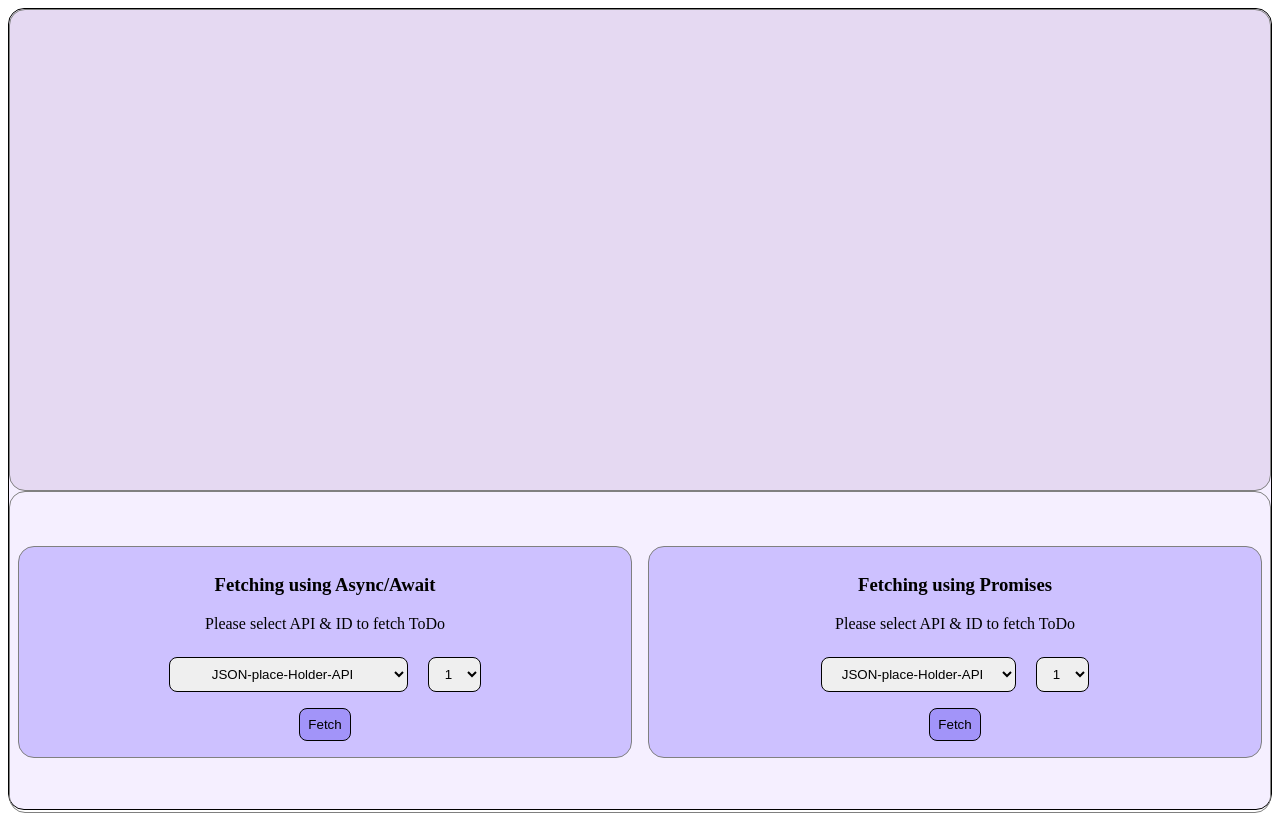
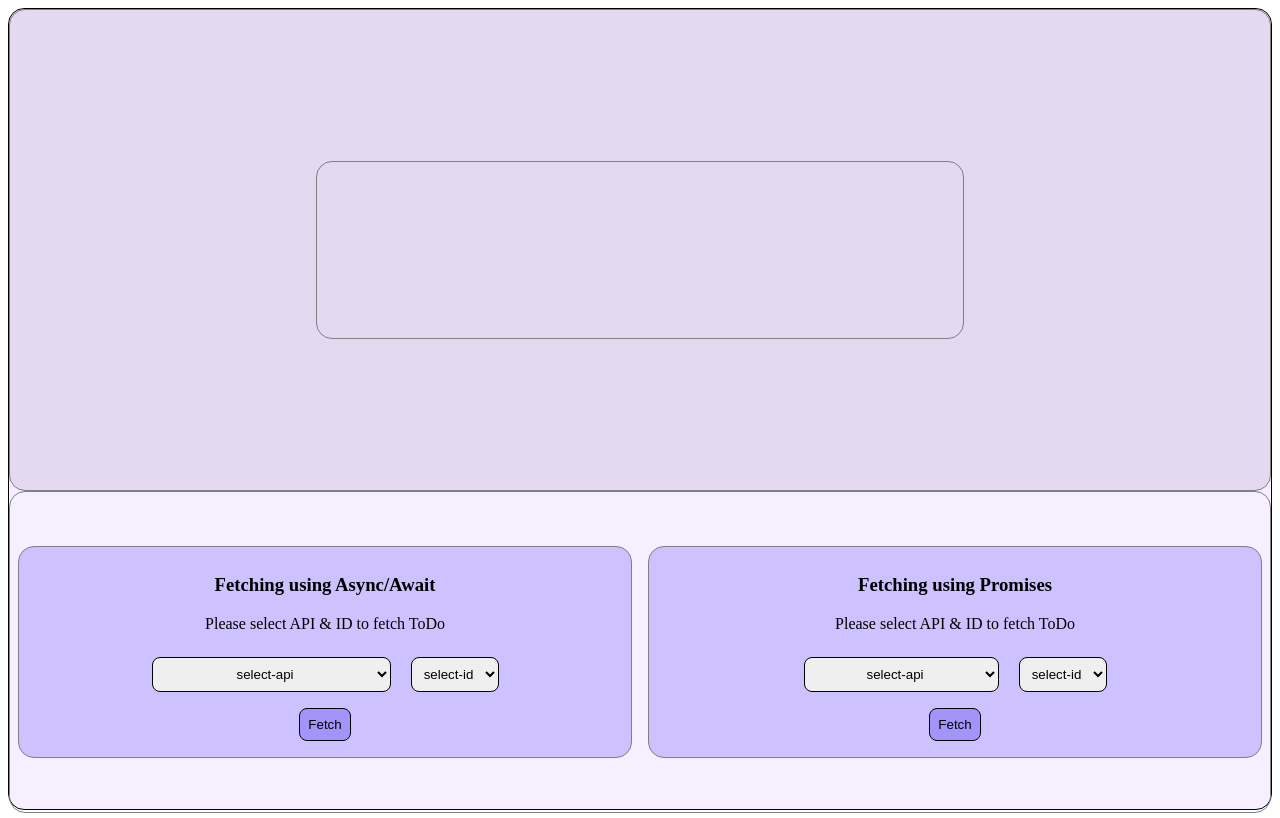
Before and after one commit to Inesh-Reddy/JS-Fundamentals, a website: page 04-Promised-based-api-fetcher-app/src/index.html in a window 1280 px wide. Drawn offline with Linux system fonts and the light colour scheme; no server answers.

Commit message:
Completed implementation of Api-fetcher-app

```diff
--- a/04-Promised-based-api-fetcher-app/src/index.css
+++ b/04-Promised-based-api-fetcher-app/src/index.css
@@ -12,6 +12,20 @@
     width: auto;
     height: 60vh;
     background-color: #E5D9F2;
+    display: flex;
+    justify-content: center;
+    align-items: center;
+}
+.result {
+    border: 1px solid grey;
+    border-radius: 1rem;
+    margin: 0.5rem auto;
+    padding: 0.5rem;
+    width: 50%;
+    height: 20dvh;
+    display: block;
+    background-color: #E5D9F2;
+    text-align: center;
 }
 .selection-div{
     border: 1px solid grey;
--- a/04-Promised-based-api-fetcher-app/src/index.html
+++ b/04-Promised-based-api-fetcher-app/src/index.html
@@ -5,14 +5,46 @@
     <meta name="viewport" content="width=device-width, initial-scale=1.0">
     <title>API-Fetcher-App</title>
     <link rel="stylesheet" href="./index.css" />
+    <script >
+        let leftselectedApiId = null;
+        let leftselectedId = null;
+        let rightselectedApiId = null;
+        let rightselectedId = null;
+        document.addEventListener("DOMContentLoaded", () => {
+            const leftSelectElementApi = document.getElementById("left-selection-box-api");
+            leftSelectElementApi.addEventListener("change", (event) => {
+                const selectedOption = event.target.options[event.target.selectedIndex];
+                leftselectedApiId = selectedOption.id;
+                console.log("Selected Option ID:", leftselectedApiId);
+            });
+            const leftSelectElementId = document.getElementById("left-selection-box-id");
+            leftSelectElementId.addEventListener("change", (event) => {
+                const selectedOption = event.target.options[event.target.selectedIndex];
+                leftselectedId = selectedOption.id;
+                console.log("Selected Option ID:", leftselectedId);
+            });
+            const rightSelectElementApi = document.getElementById("right-selection-box-api");
+            rightSelectElementApi.addEventListener("change", (event) => {
+                const selectedOption = event.target.options[event.target.selectedIndex];
+                rightselectedApiId = selectedOption.id;
+                console.log("Selected Option ID:", rightselectedApiId);
+            });
+            const rightSelectElementId = document.getElementById("right-selection-box-id");
+            rightSelectElementId.addEventListener("change", (event) => {
+                const selectedOption = event.target.options[event.target.selectedIndex];
+                rightselectedId = selectedOption.id;
+                console.log("Selected Option ID:", rightselectedId);
+            });
+        });
+    </script>
 </head>
 <body>
     <div class="outer-div">
         <div class="result-div">
-            <div style="align-items: center;">
-                <h2 id="result">
-
-                </h2>
+            <div id="result" class="result">
+                <h2 id="result-title"></h2>
+                <br />
+                <h3 id="result-completed" ></h3>
             </div>
         </div>
         <div class="selection-div">
@@ -20,48 +52,53 @@
                 <h3>Fetching using Async/Await</h3>
                 <p>Please select API & ID to fetch ToDo</p>
                 <select class="select" id="left-selection-box-api">
-                    <option>JSON-place-Holder-API</option>
-                    <option>will be adding more links sooner...</option>
+                    <option>select-api</option>
+                    <option id="https://jsonplaceholder.typicode.com/todos/">JSON-place-Holder-API</option>
+                    <option id="none">will be adding more links sooner...</option>
                 </select>
                 <select class="select" id="left-selection-box-id">
-                    <option id="left-selection-box-id-1">1</option>
-                    <option id="left-selection-box-id-2">2</option>
-                    <option id="left-selection-box-id-3">3</option>
-                    <option id="left-selection-box-id-4">4</option>
-                    <option id="left-selection-box-id-5">5</option>
-                    <option id="left-selection-box-id-6">6</option>
-                    <option id="left-selection-box-id-7">7</option>
-                    <option id="left-selection-box-id-8">8</option>
-                    <option id="left-selection-box-id-9">9</option>
-                    <option id="left-selection-box-id-10">10</option>
+                    <option>select-id</option>
+                    <option id="1">1</option>
+                    <option id="2">2</option>
+                    <option id="3">3</option>
+                    <option id="4">4</option>
+                    <option id="5">5</option>
+                    <option id="6">6</option>
+                    <option id="7">7</option>
+                    <option id="8">8</option>
+                    <option id="9">9</option>
+                    <option id="10">10</option>
                 </select>
                 <br/>
-                <button class="btn" id="left-div-btn">Fetch</button>
+                <button class="btn" onclick="getDataFromApi(leftselectedApiId,leftselectedId)" id="left-div-btn">Fetch</button>
             </div>
             <div class="right-div">
                 <h3>Fetching using Promises</h3>
                 <p>Please select API & ID to fetch ToDo</p>
-                <select class="select" id="right-selection-box">
-                    <option>JSON-place-Holder-API</option>
-                    <option>will be adding more links...</option>
+                <select class="select" id="right-selection-box-api">
+                    <option>select-api</option>
+                    <option id="https://jsonplaceholder.typicode.com/todos/">JSON-place-Holder-API</option>
+                    <option id="right-none">will be adding more links...</option>
                 </select>
                 <select class="select" id="right-selection-box-id">
-                    <option id="right-selection-box-id-1">1</option>
-                    <option id="right-selection-box-id-2">2</option>
-                    <option id="right-selection-box-id-3">3</option>
-                    <option id="right-selection-box-id-4">4</option>
-                    <option id="right-selection-box-id-5">5</option>
-                    <option id="right-selection-box-id-6">6</option>
-                    <option id="right-selection-box-id-7">7</option>
-                    <option id="right-selection-box-id-8">8</option>
-                    <option id="right-selection-box-id-9">9</option>
-                    <option id="right-selection-box-id-10">10</option>
+                    <option>select-id</option>
+                    <option id="1">1</option>
+                    <option id="2">2</option>
+                    <option id="3">3</option>
+                    <option id="4">4</option>
+                    <option id="5">5</option>
+                    <option id="6">6</option>
+                    <option id="7">7</option>
+                    <option id="8">8</option>
+                    <option id="9">9</option>
+                    <option id="10">10</option>
                 </select>
                 <br/>
-                <button class="btn" id="right-div-btn">Fetch</button>
+                <button class="btn" onclick="getDataFromAPIUsingPromises(rightselectedApiId,rightselectedId)" id="right-div-btn">Fetch</button>
             </div>
         </div>
     </div>
-    <script src="./index.js" ></script>
+
+    <script  src="./index.js"></script>
 </body>
 </html>
--- a/04-Promised-based-api-fetcher-app/src/index.js
+++ b/04-Promised-based-api-fetcher-app/src/index.js
@@ -4,6 +4,8 @@ const getDataFromAPIUsingPromises = async (url, todoId) => {
     return new Promise((resolve, reject) => {
         fetch(`${url}${todoId}`).then((res)=>{
             res.json().then((data)=>{
+                document.getElementById("result-title").innerHTML = data.title;
+                document.getElementById("result-completed").innerHTML = data.completed;
                 console.log(data);
             })
         })
@@ -13,8 +15,7 @@ const getDataFromAPIUsingPromises = async (url, todoId) => {
 const getDataFromApi = async (url, todoId) => {
     const response = await fetch(`${url}${todoId}`);
     const data = await response.json();
+    document.getElementById("result-title").innerText = data.title;
+    document.getElementById("result-completed").innerText = data.completed;
     console.log(data);
 }
-
-getDataFromApi(url1,1);
-getDataFromAPIUsingPromises(url1,1);
```
